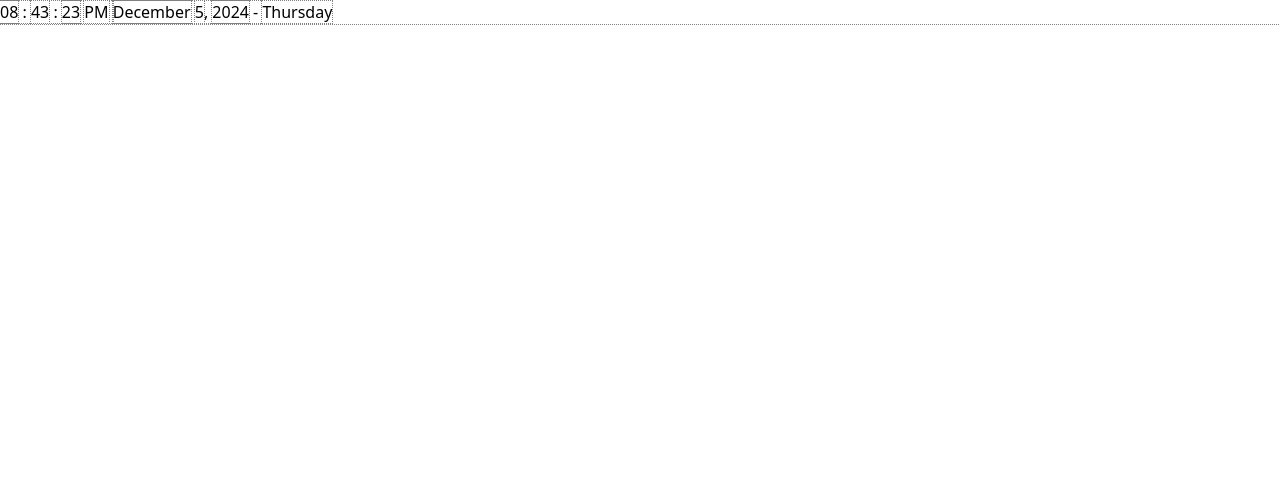
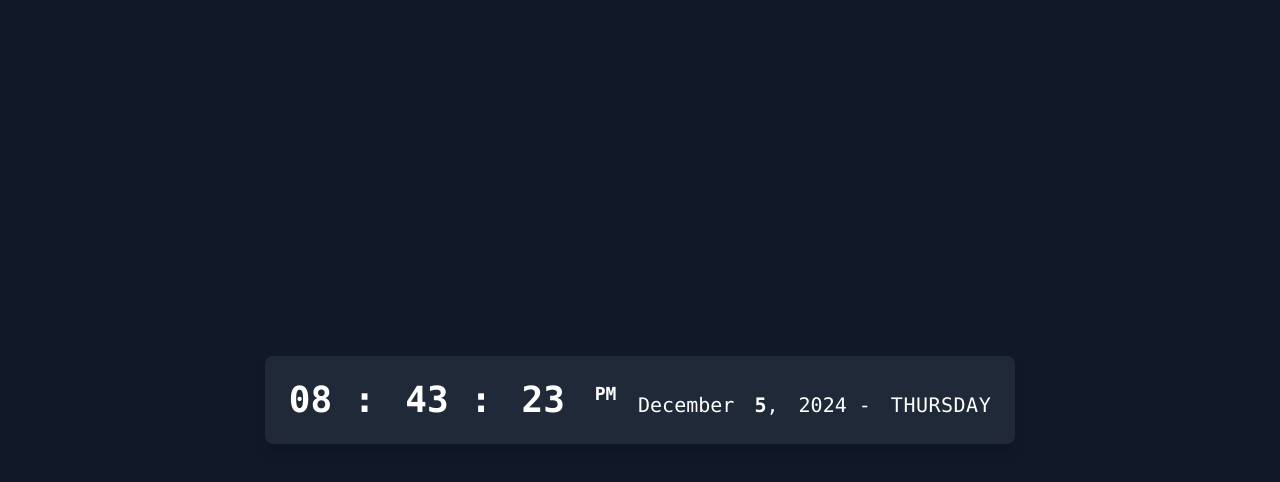
Before and after one commit to tharium/date-time-tailwind, a website: page public/index.html in a window 1280 px wide. Drawn offline with nearby package versions, Linux system fonts and the light colour scheme.

Commit message:
Initial design rework

```diff
--- a/public/index.html
+++ b/public/index.html
@@ -1,38 +1,33 @@
-<!DOCTYPE html>
-<html lang="en">
 <head>
   <meta charset="UTF-8">
   <meta name="viewport" content="width=device-width, initial-scale=1.0">
-    <title>Tailwind CSS Starter Kit</title>
+  <title>Tailwind CSS Styled Clock</title>
 
-    <link rel="stylesheet" href="style.css">
-
+  <script src="https://cdn.tailwindcss.com"></script>
   <script src="time.js" defer></script>
   <script src="date.js" defer></script>
+</head>
 
-</head>
-<body>
+<body class="bg-gray-900 text-white flex items-center justify-center min-h-screen">
 
-    <main>
-
+  <main class="text-center space-y-8 p-6 bg-gray-800 rounded-lg shadow-lg">
       <!-- Time -->
-        <time class="time">
+      <time class="time text-4xl font-mono font-bold space-x-2">
           <data class="hours">HH</data> :
           <data class="minutes">MM</data> :
           <data class="seconds">SS</data>
-                <data class="amOrPM">AM/PM</data>
+          <data class="amOrPM text-lg align-top">AM/PM</data>
       </time>
 
-
       <!-- Date -->
-        <time class="date">
+      <time class="date text-xl font-mono space-x-2">
           <data class="month">Month</data>
-          <data class="dayOfMonth">00</data>,
-          <data class="year">0000</data> -
-          <data class="dayOfWeek">SMTWTFS</data>
+          <data class="dayOfMonth font-semibold">00</data>,
+          <data class="year font-light">0000</data> -
+          <data class="dayOfWeek uppercase tracking-wide">SMTWTFS</data>
       </time>
-
   </main>
 
 </body>
+
 </html>
```
Lines whose indentation alone changed are shown as unchanged.
